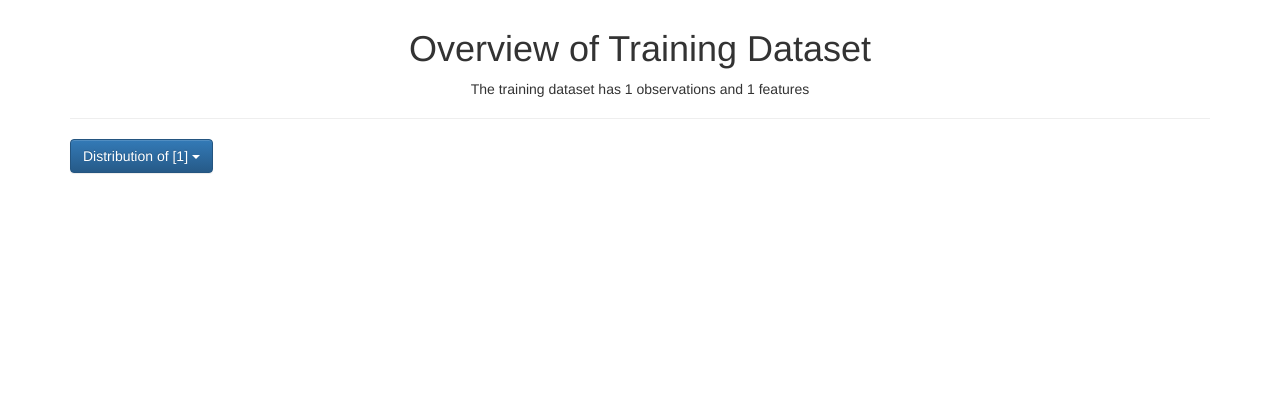
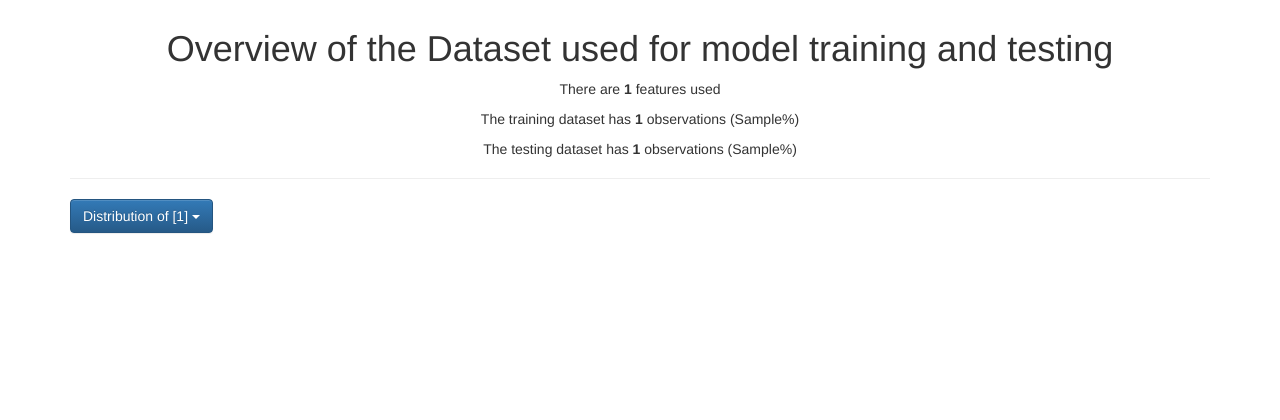
Before and after one commit to mtyszler/LivingIncomeModel, a Flask app: template app/templates/training.html in a window 1280 px wide. Shown: the part 51-471 px from the top of the page. Run offline with Flask 2, Linux system fonts and the light colour scheme; the template is opened without the code that fills it: most values are stand-ins (such as "Sample title", 1, 10 or a date in 2020); parts of the project's set-up code (start-up, migrations or seed data) failed here and were passed over; some libraries are stand-ins or nearby versions.

Commit message:
Compute and pass properties of the training and testing sets

```diff
--- a/app/run.py
+++ b/app/run.py
@@ -95,9 +95,12 @@ def LI_histogram(colname, features, target):
 @app.route('/training')
 def training():
     # get shape info:
-    n_obs = len(X_train.index)
+    n_obs_train = len(X_train.index)
     n_features = len(X_train.columns)
+    n_obs_test = len(X_test.index)
 
+    train_share = np.int(np.round(n_obs_train/(n_obs_train+n_obs_test)*100,0))
+    test_share = np.int(100-train_share)
 
     # create visuals
     graphs = [
@@ -105,7 +108,7 @@ def training():
         {
             'data': [
                 Bar(
-                    y=y_train.value_counts()/n_obs*100,
+                    y=y_train.value_counts()/n_obs_train*100,
                     x=['Did not achieve', 'Achieved']
                 )
             ],
--- a/app/templates/training.html
+++ b/app/templates/training.html
@@ -3,8 +3,10 @@
 {% block content %}
     <div class="page-header">
     	<br>
-        <h1 class="text-center">Overview of Training Dataset</h1>
-        <p class="text-center"> The training dataset has {{n_obs}} observations and {{n_features}} features </p>
+        <h1 class="text-center">Overview of the Dataset used for model training and testing</h1>
+        <p class="text-center"> There are <b>{{n_features}}</b> features used</p>
+        <p class="text-center"> The training dataset has <b>{{n_obs_train}}</b> observations ({{train_share}}%) </p>
+        <p class="text-center"> The testing dataset has <b>{{n_obs_test}}</b> observations ({{test_share}}%)</p>
     </div>
 
 
```
